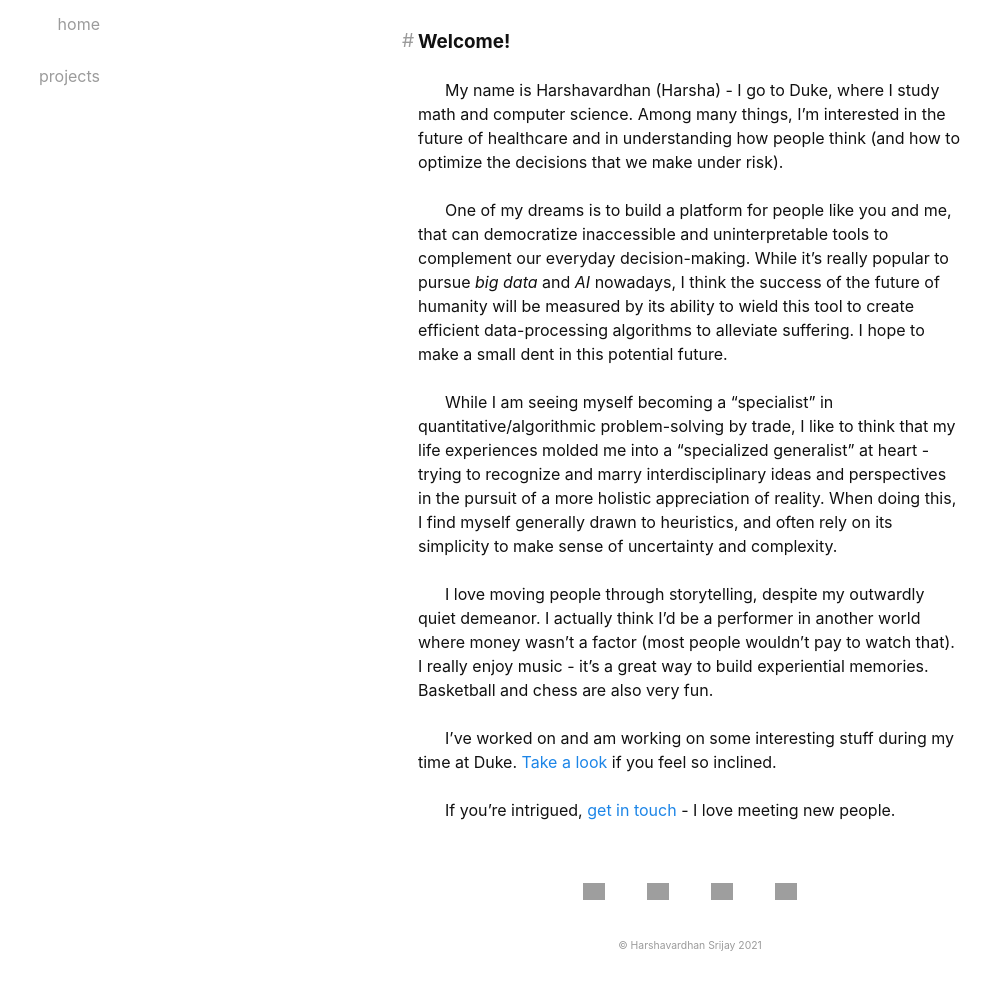
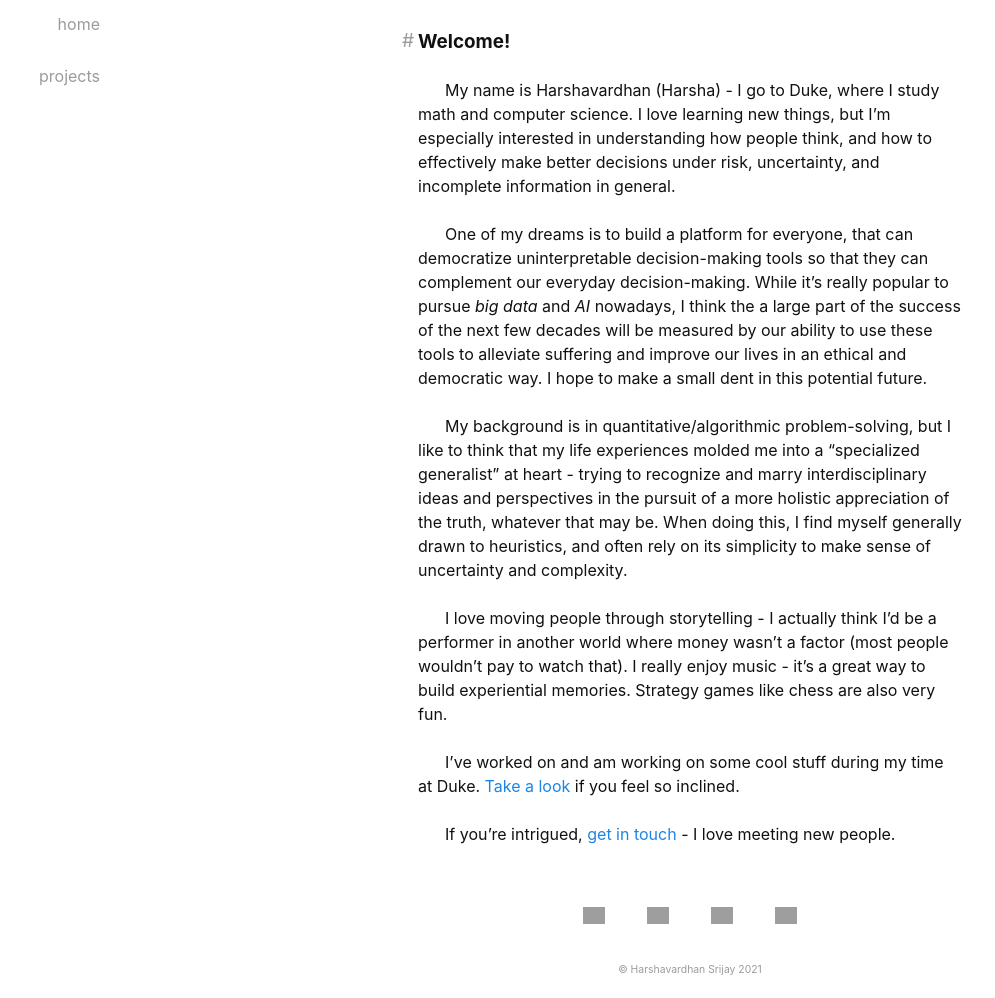
Before and after one commit to hsrijay/hsrijay.github.io, a plain HTML site: page info/index.html in a window 1280 px wide. Shown: the part 88-1086 px from the top of the page, without its empty margins (0-995 px from the left). Before the commit the page ends 1062 px from the top, so only its background shows below. Drawn offline with nearby package versions, Linux system fonts and the light colour scheme; grey boxes are pictures that could not be loaded.

Commit message:
Update index.html

```diff
--- a/info/index.html
+++ b/info/index.html
@@ -98,11 +98,11 @@
           <article class="post__content">
 
 <h3 id="welcome">Welcome!<a class="anchor" href="#welcome">#</a></h3>
-<p>      My name is Harshavardhan (Harsha) - I go to Duke, where I study math and computer science. Among many things, I&rsquo;m interested in the future of healthcare and in understanding how people think (and how to optimize the decisions that we make under risk).</p>
-<p>      One of my dreams is to build a platform for people like you and me, that can democratize inaccessible and uninterpretable tools to complement our everyday decision-making. While it&rsquo;s really popular to pursue <em> big data</em> and <em> AI</em> nowadays, I think the success of the future of humanity will be measured by its ability to wield this tool to create efficient data-processing algorithms to alleviate suffering. I hope to make a small dent in this potential future.</p>
-<p>      While I am seeing myself becoming a &ldquo;specialist&rdquo; in quantitative/algorithmic problem-solving by trade, I like to think that my life experiences molded me into a &ldquo;specialized generalist&rdquo; at heart - trying to recognize and marry interdisciplinary ideas and perspectives in the pursuit of a more holistic appreciation of reality. When doing this, I find myself generally drawn to heuristics, and often rely on its simplicity to make sense of uncertainty and complexity.</p>
-<p>      I love moving people through storytelling, despite my outwardly quiet demeanor. I actually think I&rsquo;d be a performer in another world where money wasn&rsquo;t a factor (most people wouldn&rsquo;t pay to watch that). I really enjoy music - it&rsquo;s a great way to build experiential memories. Basketball and chess are also very fun.</p>
-<p>      I&rsquo;ve worked on and am working on some interesting stuff during my time at Duke. <a class = "links" href = "/projects">Take a look </a> if you feel so inclined.</p>
+<p>      My name is Harshavardhan (Harsha) - I go to Duke, where I study math and computer science. I love learning new things, but I&rsquo;m especially interested in understanding how people think, and how to effectively make better decisions under risk, uncertainty, and incomplete information in general.</p>
+<p>      One of my dreams is to build a platform for everyone, that can democratize uninterpretable decision-making tools so that they can complement our everyday decision-making. While it&rsquo;s really popular to pursue <em> big data</em> and <em> AI</em> nowadays, I think the a large part of the success of the next few decades will be measured by our ability to use these tools to alleviate suffering and improve our lives in an ethical and democratic way. I hope to make a small dent in this potential future.</p>
+<p>      My background is in quantitative/algorithmic problem-solving, but I like to think that my life experiences molded me into a &ldquo;specialized generalist&rdquo; at heart - trying to recognize and marry interdisciplinary ideas and perspectives in the pursuit of a more holistic appreciation of the truth, whatever that may be. When doing this, I find myself generally drawn to heuristics, and often rely on its simplicity to make sense of uncertainty and complexity.</p>
+<p>      I love moving people through storytelling - I actually think I&rsquo;d be a performer in another world where money wasn&rsquo;t a factor (most people wouldn&rsquo;t pay to watch that). I really enjoy music - it&rsquo;s a great way to build experiential memories. Strategy games like chess are also very fun.</p>
+<p>      I&rsquo;ve worked on and am working on some cool stuff during my time at Duke. <a class = "links" href = "/projects">Take a look </a> if you feel so inclined.</p>
 <p>      If you&rsquo;re intrigued, <a class = "links" href = "mailto: hs285@duke.edu">get in touch</a> - I love meeting new people.</p>
 
 
```
